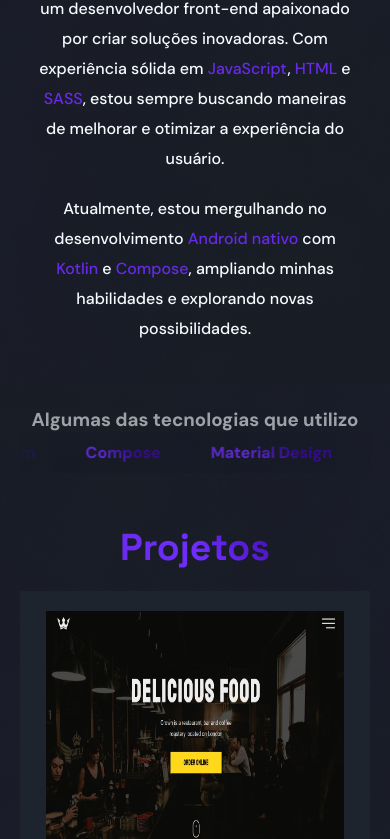
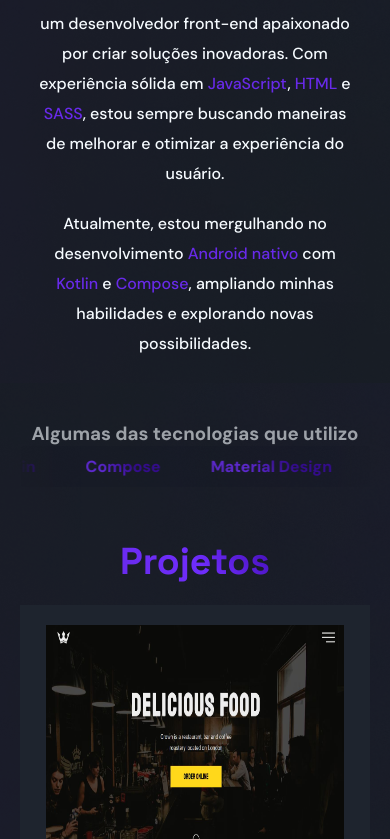
Before and after one commit to Mateus-olv-dev/personal-website, a website built with webpack: page index.html in a window 390 px wide. Shown: the part 461-1300 px from the top of the page. Built offline with nearby package versions, Linux system fonts and the light colour scheme.

Commit message:
Melhoras relativas a responsividade

```diff
--- a/src/sass/_embla_carousel.sass
+++ b/src/sass/_embla_carousel.sass
@@ -1,4 +1,5 @@
 @use 'variaveis'
+@use 'animacoes'
 
 @mixin white-gradient
   background: linear-gradient(to right, rgba(24, 29, 37, 1) 0%, rgba(24, 29, 37, 0) 100%)
@@ -15,6 +16,7 @@
   opacity: 0.6
   font-family: "DM Sans"
   margin: 5vh 0 0 0
+  animation: focus-in-expand 1s normal
 
 .embla
   position: relative
@@ -56,5 +58,3 @@
   -webkit-text-fill-color: transparent
   @media(max-width: 750px)
     font-size: 16px
-.embla__sep
-  width: 50px
--- a/src/sass/_header.sass
+++ b/src/sass/_header.sass
@@ -12,7 +12,7 @@
   z-index: 1000
   gap: 50px
   backdrop-filter: blur(3px) contrast(101%)
-  @media (max-width: 750px)
+  @media (max-width: 1000px)
     height: 8vh
 
 
--- a/src/sass/_home.sass
+++ b/src/sass/_home.sass
@@ -19,14 +19,14 @@
   @media (max-width: 1000px)
     flex-direction: column-reverse
     align-items: center
-    gap: 25px
+    gap: 20px
 #perfil
   display: flex
   flex-direction: column
   gap: 10px
   margin: 15vh 0 0 0
   @media (max-width: 1000px)
-    margin: 0px
+    margin-top: 5%
     align-items: center
     gap: 0px
 #perfil h3
```
Also changed, not shown: src/css/main.css, 1 other file.
